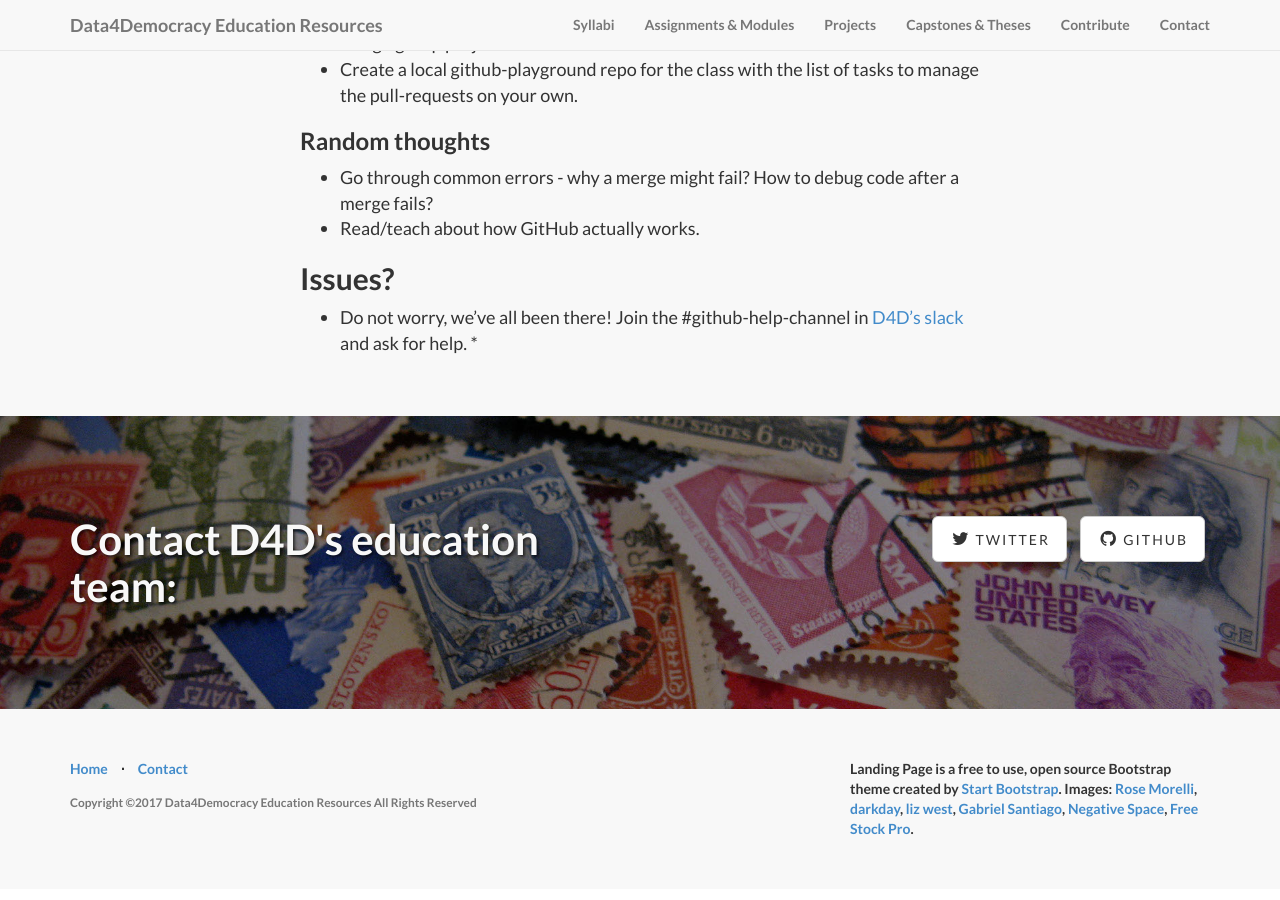
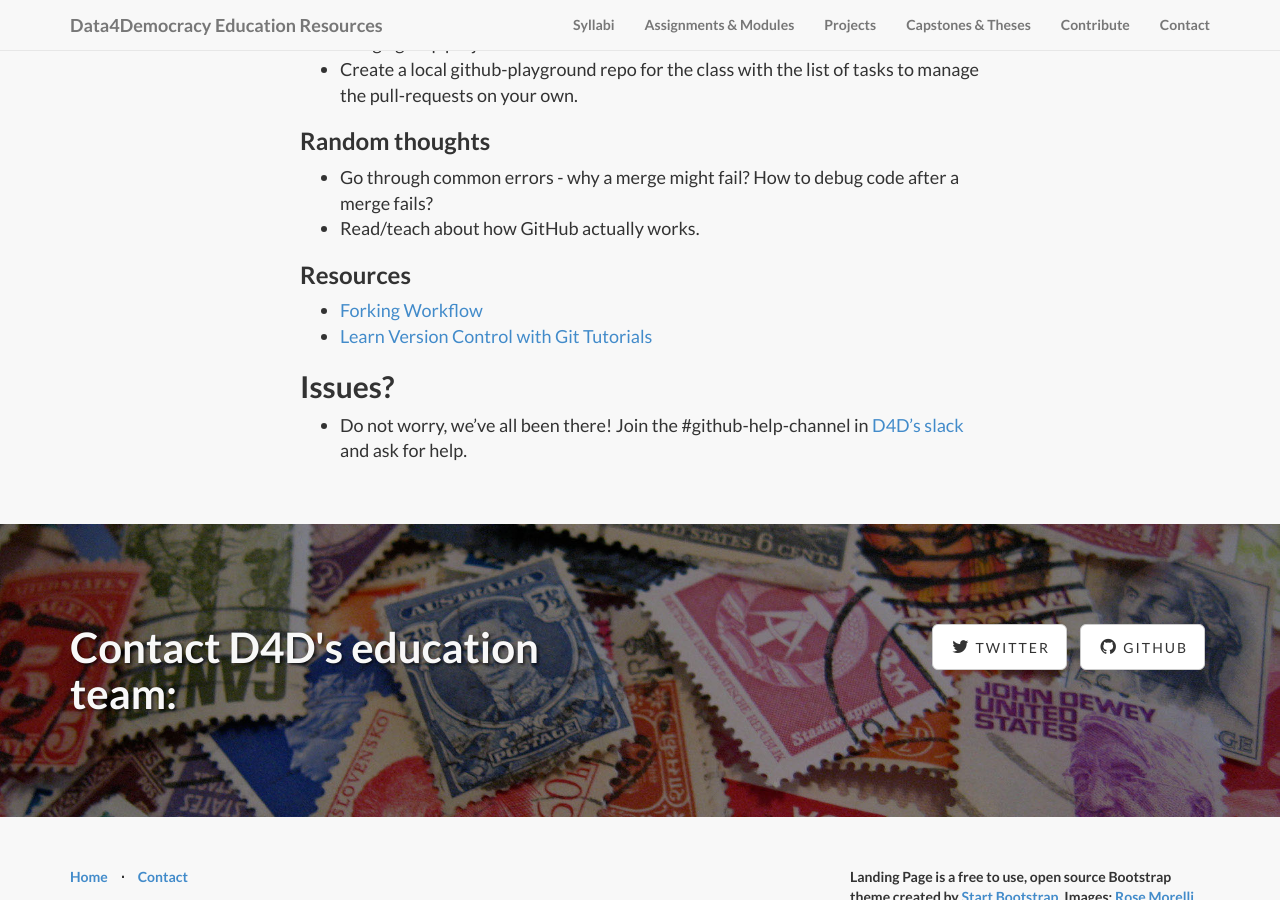
Before and after one commit to Data4Democracy/educational-hub, a Jekyll site: the page built from assignments/github_playground.md, in a window 1280 px wide and 900 px high, scrolled down 1374 px. Built offline with Jekyll 4.4.1, drawn with Linux system fonts in a browser that asks for light colours.

Commit message:
Resources added

```diff
--- a/assignments/github_playground.md
+++ b/assignments/github_playground.md
@@ -48,7 +48,11 @@ Each task is described in [this link](https://github.com/Data4Democracy/github-p
 * Go through common errors - why a merge might fail? How to debug code after a merge fails?
 * Read/teach about how GitHub actually works.
 
+### Resources
+
+* [Forking Workflow]( https://www.atlassian.com/git/tutorials/comparing-workflows)
+* [Learn Version Control with Git Tutorials](https://www.git-tower.com/learn/git/videos/)
+
 ## Issues?
 
 * Do not worry, we've all been there! Join the #github-help-channel in [D4D's slack](https://datafordemocracy.slack.com/) and ask for help.
-*
```
